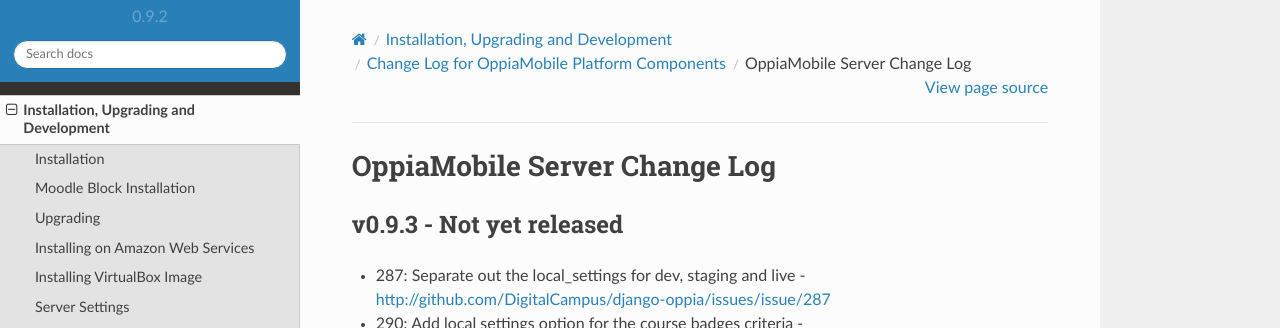
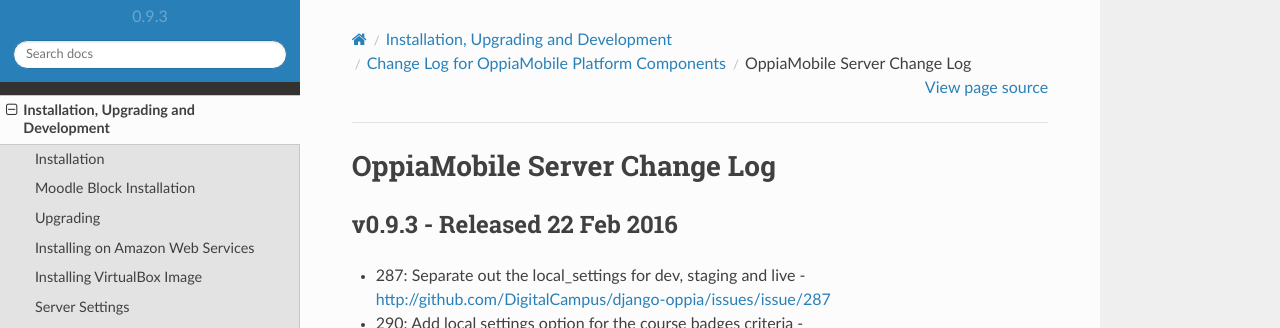
Before and after one commit to DigitalCampus/django-oppia, a Sphinx documentation site: the page built from docs/dev/changelog_server.rst, in a window 1280 px wide and 900 px high. Shown: the top 328 px of the window. Built offline with Sphinx 7.4.7 and the Read the Docs theme 2.0.0, drawn with Linux system fonts in a browser that asks for light colours; pages that are not in the unit, such as notebooks, are missing from menus; the version number is read from the project's files by our own code.

Commit message:
update version no

```diff
--- a/docs/conf.py
+++ b/docs/conf.py
@@ -56,9 +56,9 @@
 # built documents.
 #
 # The short X.Y version.
-version = '0.9.2'
+version = '0.9.3'
 # The full version, including alpha/beta/rc tags.
-release = '0.9.2'
+release = '0.9.3'
 
 # The language for content autogenerated by Sphinx. Refer to documentation
 # for a list of supported languages.
--- a/docs/dev/changelog_server.rst
+++ b/docs/dev/changelog_server.rst
@@ -3,7 +3,7 @@
 
 .. _serverv0.9.3:
 
-v0.9.3 - Not yet released
+v0.9.3 - Released 22 Feb 2016
 --------------------------------
 
 * 287: Separate out the local_settings for dev, staging and live - http://github.com/DigitalCampus/django-oppia/issues/issue/287
--- a/oppia/__init__.py
+++ b/oppia/__init__.py
@@ -1 +1 @@
-VERSION = (0, 9, 2, 'beta', 0)
+VERSION = (0, 9, 3, 'beta', 0)
--- a/setup.py
+++ b/setup.py
@@ -8,7 +8,7 @@
 
 setup(
     name='django-oppia',
-    version='0.9.2',
+    version='0.9.3',
     packages=['oppia',
               'oppia.quiz',
               'oppia.api',
```
